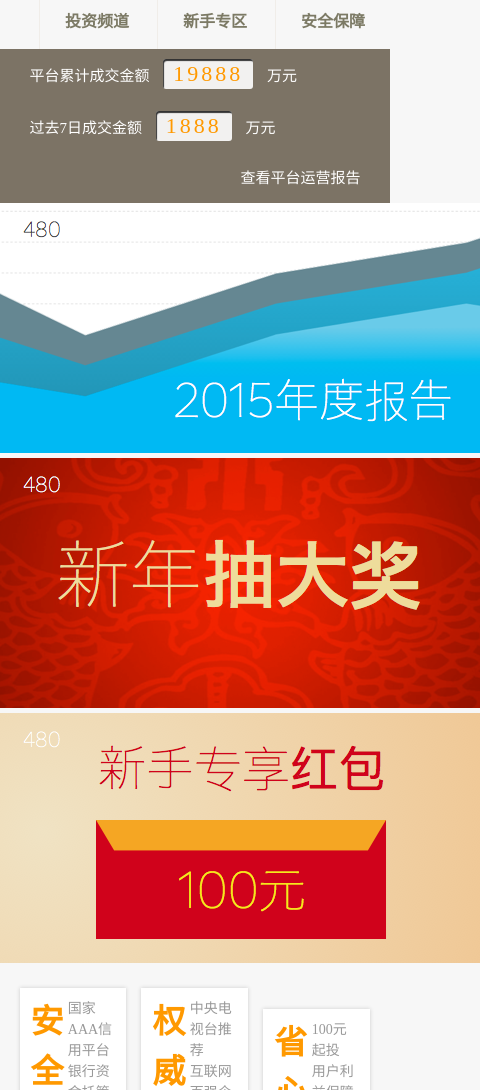
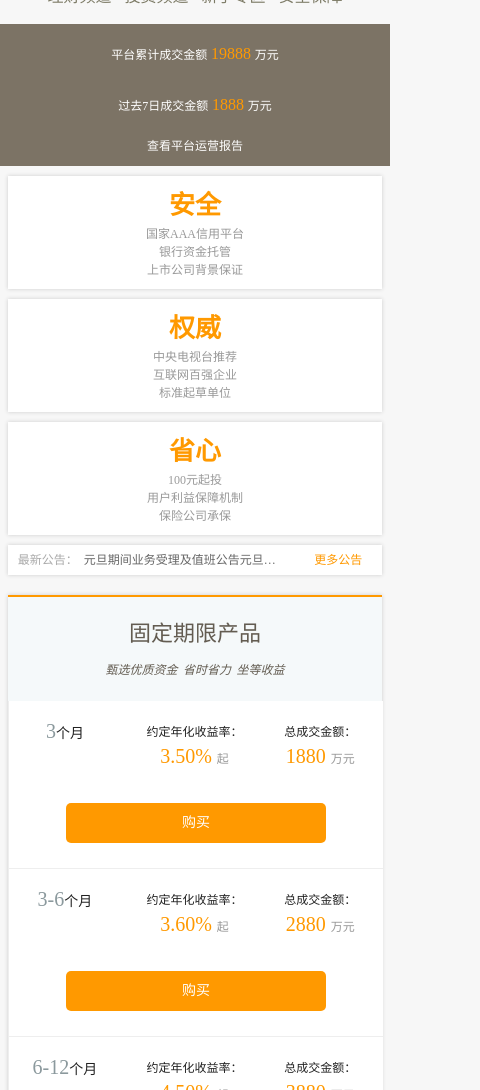
Before and after one commit to aichishaqima/ResponsiveWeb, a plain HTML site: page src/index.html in a window 390 px wide. Shown: the part 122-1212 px from the top of the page, 480 px wide, since content can reach past the window. Drawn offline with Linux system fonts and the light colour scheme.

Commit message:
20200412

```diff
--- a/src/css/main.css
+++ b/src/css/main.css
@@ -152,6 +152,24 @@ header .top ul li a{
     color:#fff;
 }
 
+@media only screen and (max-width:50em){
+    header .top ul li a{
+        padding:0 1rem;
+    }
+}
+
+@media only screen and (min-width:30.0625em) and (max-width:50em){
+
+}
+
+@media only screen and (max-width:30em){
+    header .top .tel,
+    header .top ul li:nth-child(3),
+    header .top ul li:nth-child(4){
+        display:none;
+    }
+}
+
 header .main{
     padding:0;
 }
@@ -186,7 +204,38 @@ header .main ul li a:active{
     background-color:#f8f6f1;
 }
 
+@media only screen and (max-width:50em){
+    header .main .brand{
+        float:none;
+        display:block;
+        padding:0;
+        margin:1.5rem auto 0.5rem;
+        text-align:center;
+    }
+    header .main ul{
+        text-align:center;
+    }
+    header .main ul li{
+        border:none;
+    }
+    header .main ul li a{
+        padding:0 1.5rem;
+    }
+}
 
+
+@media only screen and (max-width:30em){
+    header .main ul li{
+        line-height:3rem;
+    }
+    header .main ul li:first-child{
+        display:none;
+    }
+    header .main ul li a{
+        font-weight:normal;
+        padding:0 0.5rem;
+    }
+}
 
 
 
@@ -245,6 +294,39 @@ header .main ul li a:active{
     color:#fff;
 }
 
+@media only screen and (max-width:50rem){
+    .trans-data{
+        padding:1rem 0.5rem;
+    }
+    .trans-data span{
+        font-size:1.2rem;
+    }
+    .trans-data span.trans-money{
+        font-size:1.6rem;
+        margin:0;
+        padding:0;
+        letter-spacing:inherit;
+        box-shadow:none;
+        background:transparent;
+    }
+    .trans-report a{
+        font-size:1.2rem;
+    }
+}
+
+@media only screen and (max-width:30em){
+    .transaction{
+        padding:0.5rem 0;
+    }
+    .trans-data, .trans-report{
+        float:none;
+        text-align:center;
+    }
+    trans-data, .trans-report a{
+        padding:0;
+    }
+}
+
 /* 滚动广告 */
 /* .ad{
     display:none;
@@ -290,6 +372,33 @@ header .main ul li a:active{
     color:#999;
 }
 
+@media only screen and (max-width:30.0625em) and (max-width:50em){
+    .feature .item h3,
+    .feature .item p{
+        display:block;
+        width:100%;
+        font-size:2.6rem;
+        text-align:center;
+    }
+    .feature .item p{
+        font-size:1.2rem;
+    }
+}
+
+@media only screen and (max-width:30rem){
+    .feature{
+        width:96%;
+        margin:1rem auto;
+    }
+    .feature .item{
+        display:block;
+        width:auto;
+    }
+    .feature .item +.item{
+        margin:1rem 0 0;
+    }
+}
+
 /* 最新公告 */
 
 .notice{
@@ -331,6 +440,21 @@ header .main ul li a:active{
     margin-right:2rem;
     color:#ff9900;
 }
+
+@media only screen and (max-width:30rem){
+    .notice{
+        width:96%;
+        margin:1rem auto;
+        font-size:1.2rem;
+    }
+    .notice a{
+        margin-left:1rem;
+    }
+    .notice a span{
+        display:none;
+    }
+}
+
 
 /* 产品列表 */
 .product{
@@ -460,6 +584,75 @@ header .main ul li a:active{
     cursor:not-allowed;
 }
 
+@media only screen and (max-width:50em){
+    .product h2{
+        float:none;
+        width:100%;
+        margin-top:2rem;
+        font-size:2.2rem;
+    }
+    .product h2 em:first-child{
+        margin-top:0;
+    }
+    .product h2 em{
+        display:inline;
+        font-size:1.2rem;
+    }
+    .product .product-content{
+        float:none;
+        width:100%;
+    }
+    .product .product-content .item h3{
+        margin-bottom:0;
+    }
+    .product .product-content .item h3 em{
+        font-size:2.4rem;
+    }
+    .product .product-content .item .info{
+        padding:1rem 1rem 0;
+        font-size:1.2rem;
+    }
+    .product .product-content .item .info p span{
+        font-size:2rem;
+    }
+    .product .product-content .item .buy a{
+        margin:0.5rem auto;
+    }
+}
+
+@media only screen and (max-width:30em){
+    .product{
+        width:96%;
+    }
+    .product h2 em:first-child:before{
+        content:" ";
+        display:table;
+    }
+    .product .product-content .item h3 em{
+        font-size:2rem;
+        margin-right:0;
+    }
+    .product .product-content .item .info{
+        float:right;
+        width:70%;
+        padding:1rem 0;
+        border:none;
+    }
+    .product .product-content .item .buy{
+        clear:both;
+        float:none;
+        width:100%;
+        padding:1rem 0 2rem;
+    }
+    .product .product-content .item .buy a{
+        margin-top:0;
+        max-width:26rem;
+    }
+}
+
+
+
+
 /* 底部导航 */
 
 .footer{
@@ -498,6 +691,35 @@ header .main ul li a:active{
     font-size:1.6rem;
     line-height:3rem;
 }
+
+@media only screen and (max-width:50em){
+    .footer-content .brand{
+        display:noen;
+    }
+    .footer-content ul{
+        width:20%;
+    }
+    .footer-content ul li{
+        font-size:1.2rem;
+        line-height:2rem;
+    }
+    .footer-content ul li.title{
+        font-size:1.4rem;
+        line-height:2.5rem;
+    }
+}
+
+@media only screen and (max-width:30em){
+    .footer-content{
+        width:98%;
+    }
+    .footer-content ul li.title{
+        font-size:1.2rem;
+        line-height:2rem;
+    }
+}
+
+
 
 /* 底部 */
 
--- a/src/index.html
+++ b/src/index.html
@@ -55,7 +55,7 @@
         </div>
     </div>
 
-    <div class="ad">
+    <!-- <div class="ad">
         <div class="item">
             <img src="img/ad001.png" alt="">
         </div>
@@ -65,7 +65,7 @@
         <div class="item">
             <img src="img/ad003.png" alt="">
         </div>
-    </div>
+    </div> -->
 
     <section class="feature">
         <div class="item">
```
